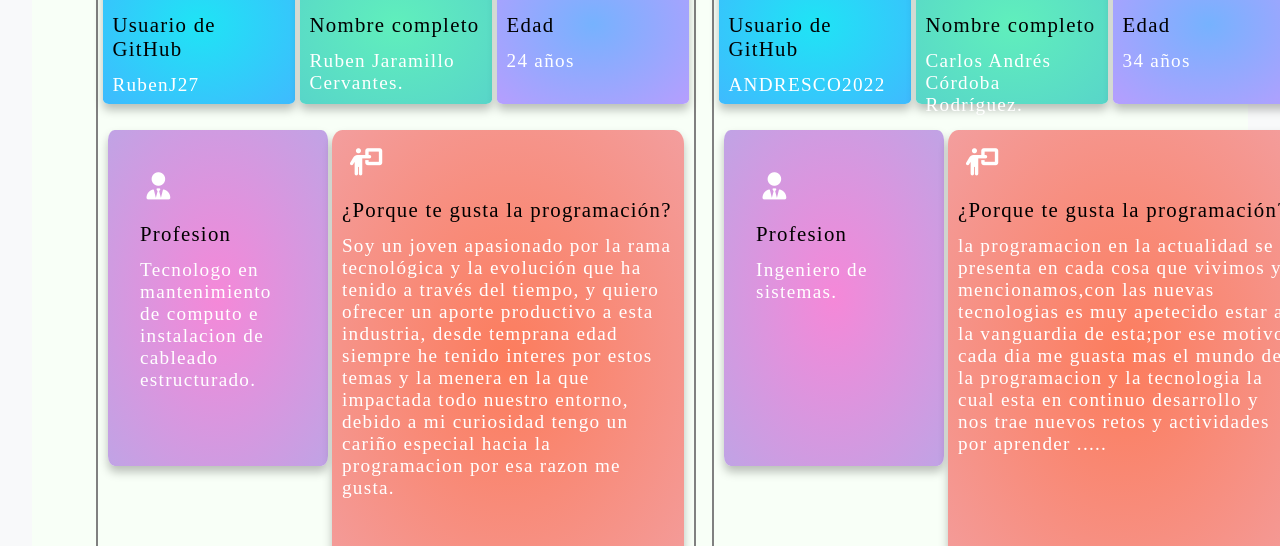
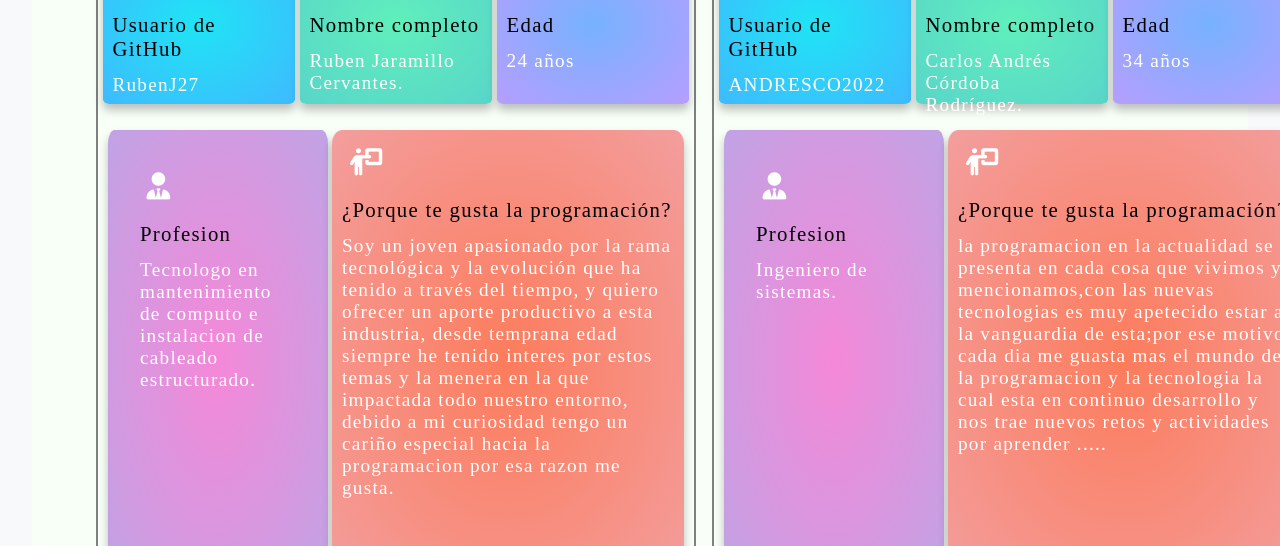
Before and after one commit to SebasToro9708/Tarea_gib_gibhub, a plain HTML site: page index.html in a window 1280 px wide. Shown: the part 254-800 px from the top of the page. Drawn offline with Linux system fonts and the light colour scheme.

Commit message:
Ajuste final de cards
Revision y ajuste final

```diff
--- a/css/style.css
+++ b/css/style.css
@@ -98,7 +98,7 @@
   }
   .members__cards__list .card-4{
     width: 17rem;
-    height: 21rem;
+    height: 29rem;
     background: radial-gradient(#f588d8, #c0a3e5);
     padding: 2rem;
   }
```
